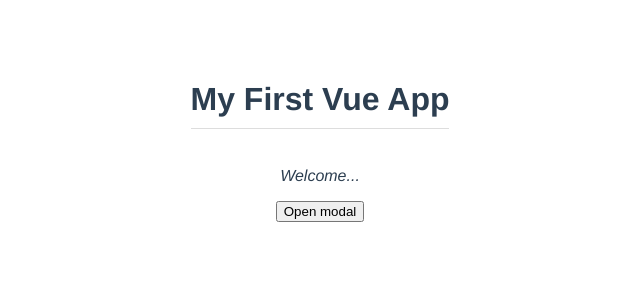
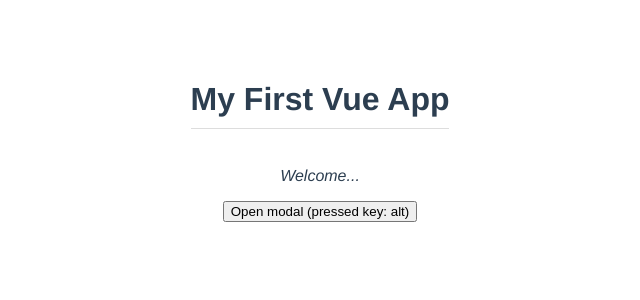
Before and after one commit to meluvyou/vue-prac, a Vue app: page / in a window 1280 px wide. Shown: the top 300 px of the page, without its empty margins (320-960 px from the left). Built offline with nearby package versions, Linux system fonts and the light colour scheme.

Commit message:
click event modifiers

```diff
--- a/src/App.vue
+++ b/src/App.vue
@@ -4,7 +4,7 @@
   <div v-if="showModal">
     <Modal :header="header" :text="text" theme="sale" @close="toggleModal"/>
   </div>
-  <button @click="toggleModal">Open modal</button>
+  <button @click.alt="toggleModal">Open modal (pressed key: alt)</button>
 </template>
 
 <script>
--- a/src/components/Modal.vue
+++ b/src/components/Modal.vue
@@ -1,5 +1,5 @@
 <template>
-    <div class="backdrop" @click="closeModal">
+    <div class="backdrop" @click.self="closeModal">
         <div class="modal" :class="{ sale: theme === 'sale'}">
             <h1>{{ header }}</h1>
             <p>{{ text }}</p>
```
